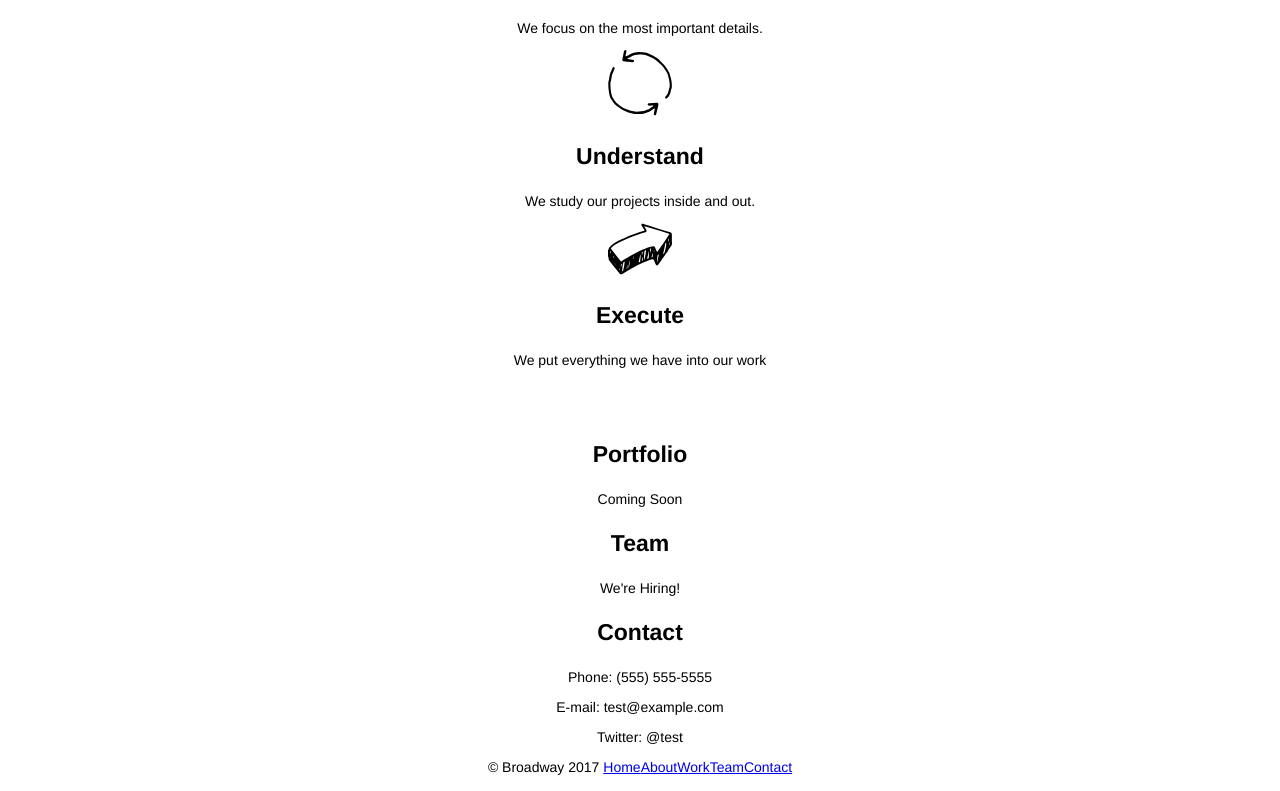
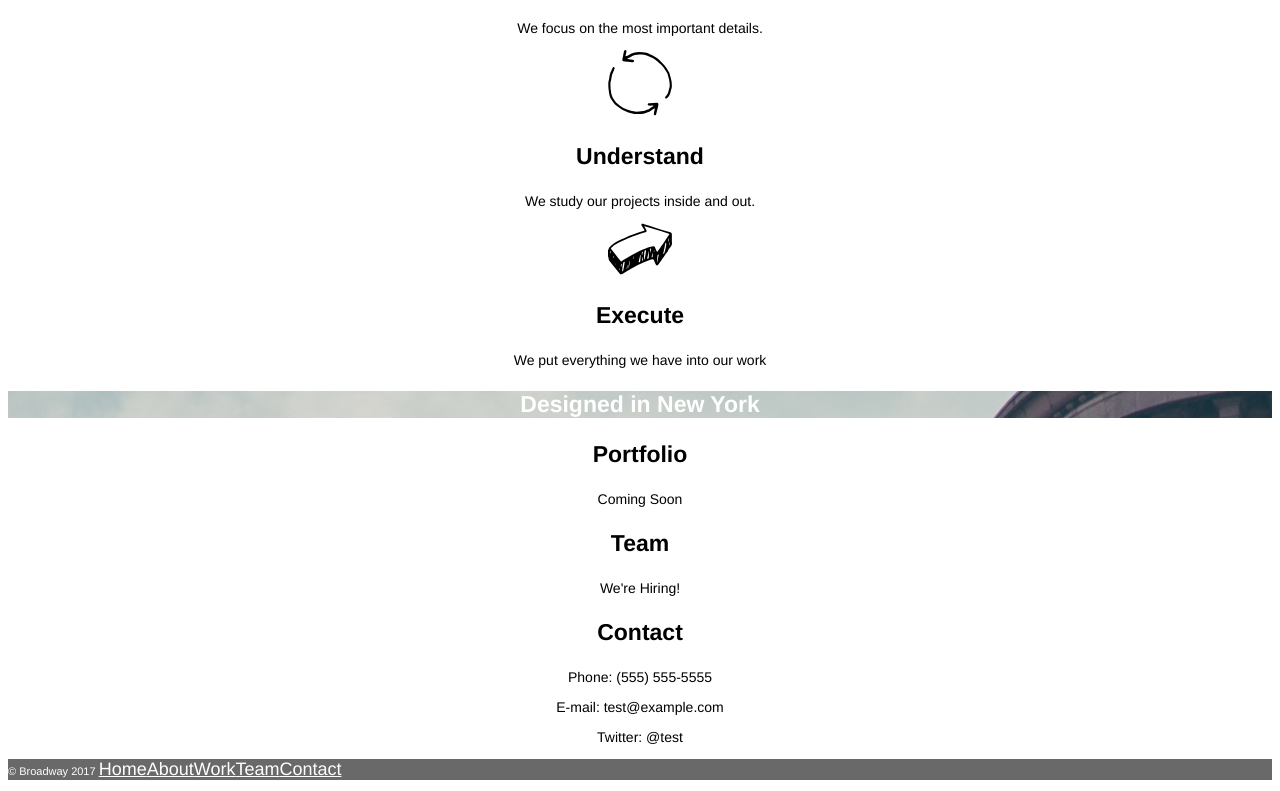
Before and after one commit to bshakley/broadway, a plain HTML site: page index.html in a window 1280 px wide. Shown: the part 517-1308 px from the top of the page. Drawn offline with Linux system fonts and the light colour scheme.

Commit message:
Set up images and delete styles/style.css

```diff
--- a/index.html
+++ b/index.html
@@ -2,7 +2,7 @@
 <html>
   <head>
     <title>Broadway Design</title>
-    <link rel="stylesheet" type="text/css" href="./resources/styles/style.css">
+    <link rel="stylesheet" type="text/css" href="./resources/style.css">
   </head>
   <body>
     <!-- This section holds the navigation for the rest of the site -->
@@ -40,8 +40,8 @@
       <p>Twitter: @test</p>
     </div>
     <!-- This section contains secondary navigation for the site -->
-    <div id="navigation">
-      <p>© Broadway 2017 <a href="./index.html">Home</a><a href="./index.html">About</a><a href="./index.html">Work</a><a href="./index.html">Team</a><a href="./index.html">Contact</a></p>
+    <div class="navigation">
+      <p class="copyright">© Broadway 2017 <a class="link" href="./index.html">Home</a><a class="link" href="./index.html">About</a><a class="link" href="./index.html">Work</a><a class="link" href="./index.html">Team</a><a class="link" href="./index.html">Contact</a></p>
     </div>
   </body>
 </html>
--- a/resources/styles/style.css
+++ b/resources/style.css
@@ -4,7 +4,7 @@ body {
 }
 
 .heading {
-  background-image: url("./resources/img/the-flatiron-building.png");
+  background-image: url("./img/the-flatiron-building.png");
   color: white;
 }
 
@@ -27,6 +27,16 @@ p {
   font-size: 14px;
 }
 
+p.copyright {
+  font-size: 11px;
+  color: white;
+}
+
+div.navigation {
+  background-color: dimgray;
+  text-align: left;
+}
+
 a.link {
   font-family: Helvetica;
   font-size: 18px;
@@ -37,5 +47,5 @@ a.link {
   font-size: 23px;
   font-weight: bold;
   color: white;
-  background-image: url("./resources/img/the-flatiron-building.png");
+  background-image: url("./img/the-flatiron-building.png");
 }
```
